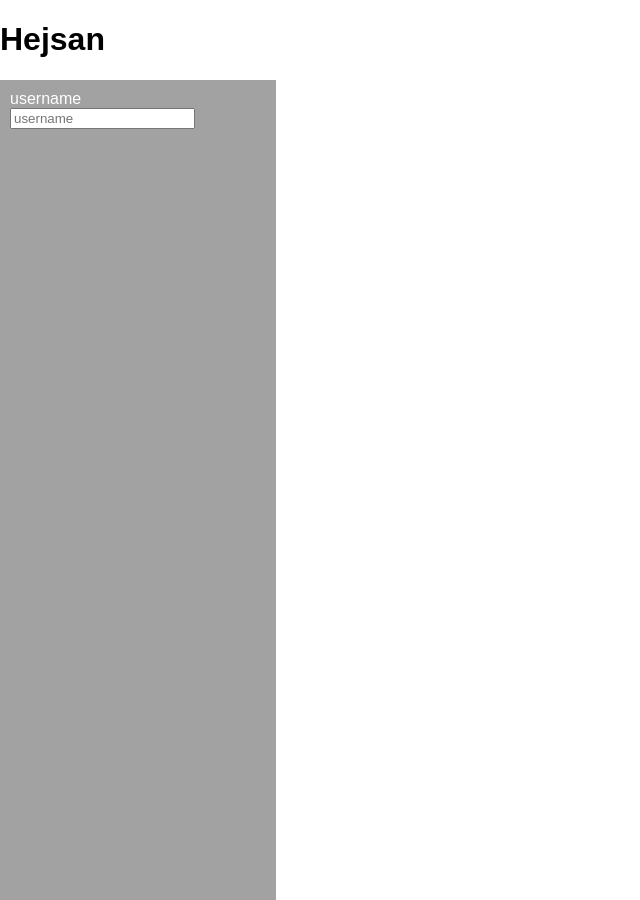
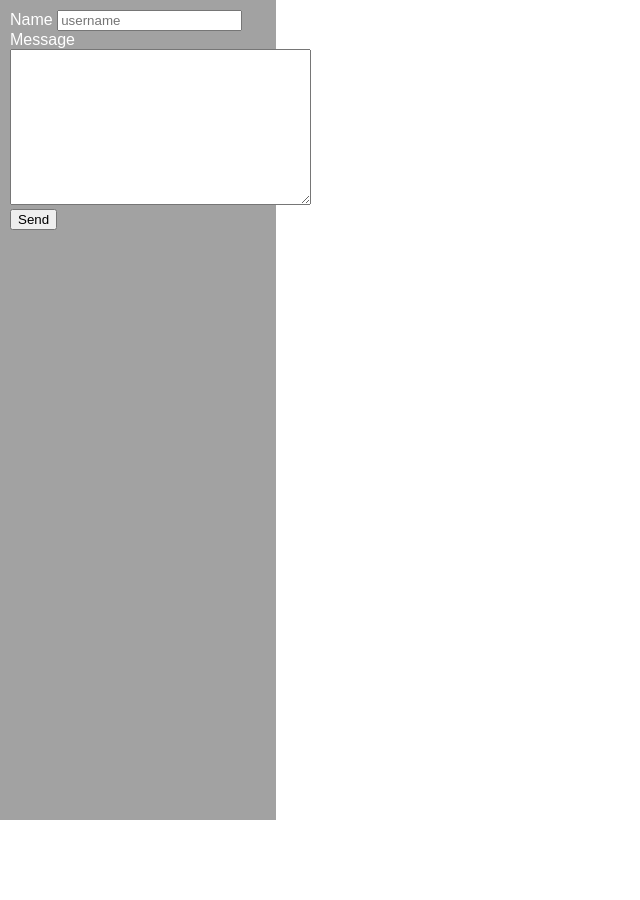
Before and after one commit to Sparven0/fe24-vc-slutprojekt, a website built with Parcel: page index.html in a window 1280 px wide. Shown: the whole page, without its empty margins (0-640 px from the left). After the commit the page ends 820 px from the top, so only its background shows below. Built offline with nearby package versions, Linux system fonts and the light colour scheme; some packages are replaced by stand-ins of ours.

Commit message:
Added textarea and submit button

```diff
--- a/index.html
+++ b/index.html
@@ -3,20 +3,22 @@
 <head>
     <meta charset="UTF-8">
     <meta name="viewport" content="width=device-width, initial-scale=1.0">
-    <link rel ="shortcut icon" href="./src/assets/grit_academy_logo-removebg-preview.png" type="image/png">
+    <link rel ="shortcut icon" href="./src/assets/grit_academy_logo-removebg-preview.ico" type="image/ico">
     <link rel="stylesheet" href="./src/css/style.css">
     <script type="module" src="./src/main.js"></script>
     <title>Firebase Slutprojekt VC</title>
 </head>
 
 <body>
-<h1>Hejsan</h1>
     <div class="mainContainer">
         <div class="leftBar">
             <div class="formDiv">
                 <form>
-            <label for="username">username</label>
+                    <label for="username">Name</label>
                     <input type="text" placeholder="username" name="username">
+                    <label for="text-message">Message</label>
+                    <textarea name="text-message" id="text-message" cols="35" rows="10"></textarea>
+                    <button type="submit">Send</button>
                 </form>
             </div>
         </div>
```
Also changed, not shown: src/assets/grit_academy_logo-removebg-preview.ico (added). Lines whose indentation alone changed are shown as unchanged.
